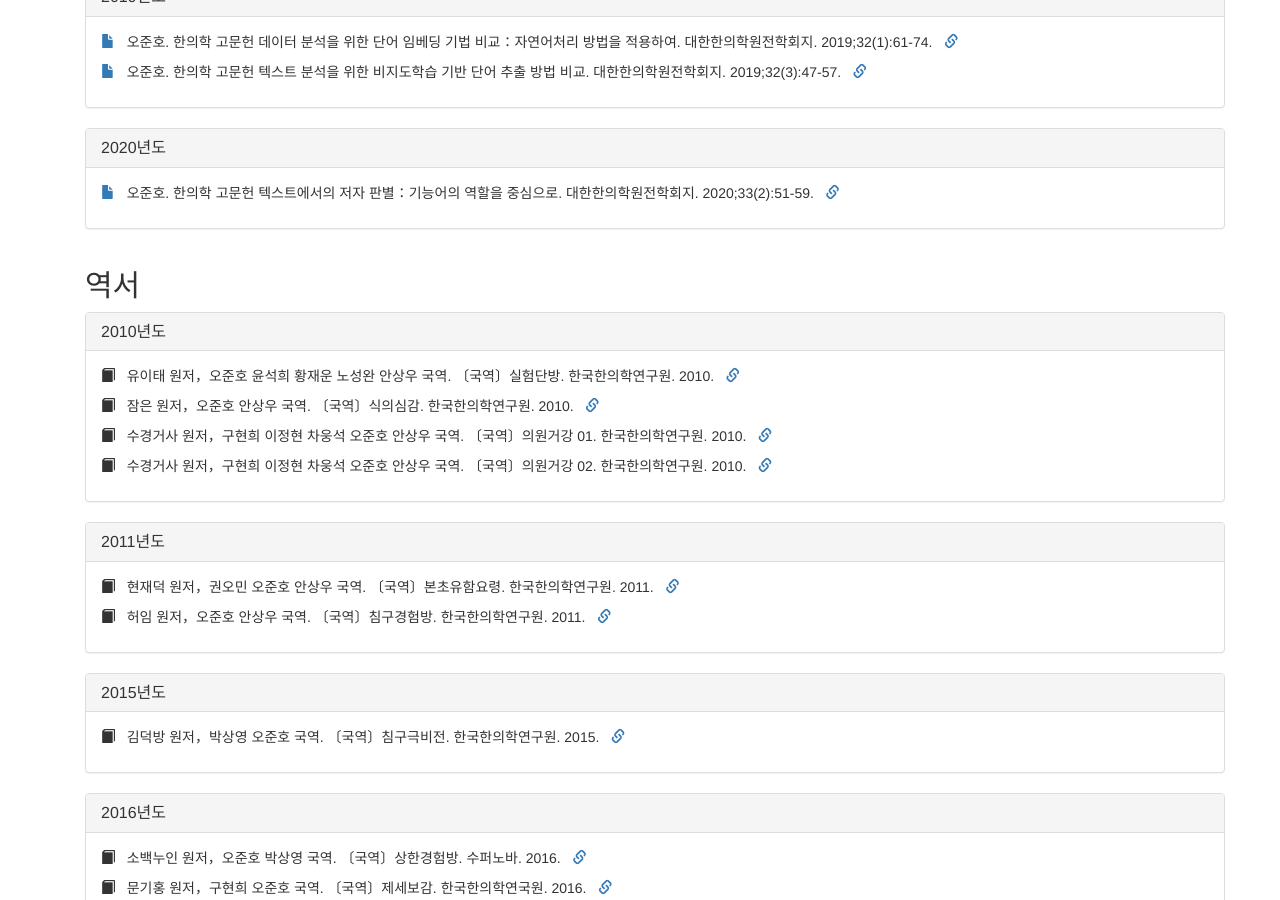
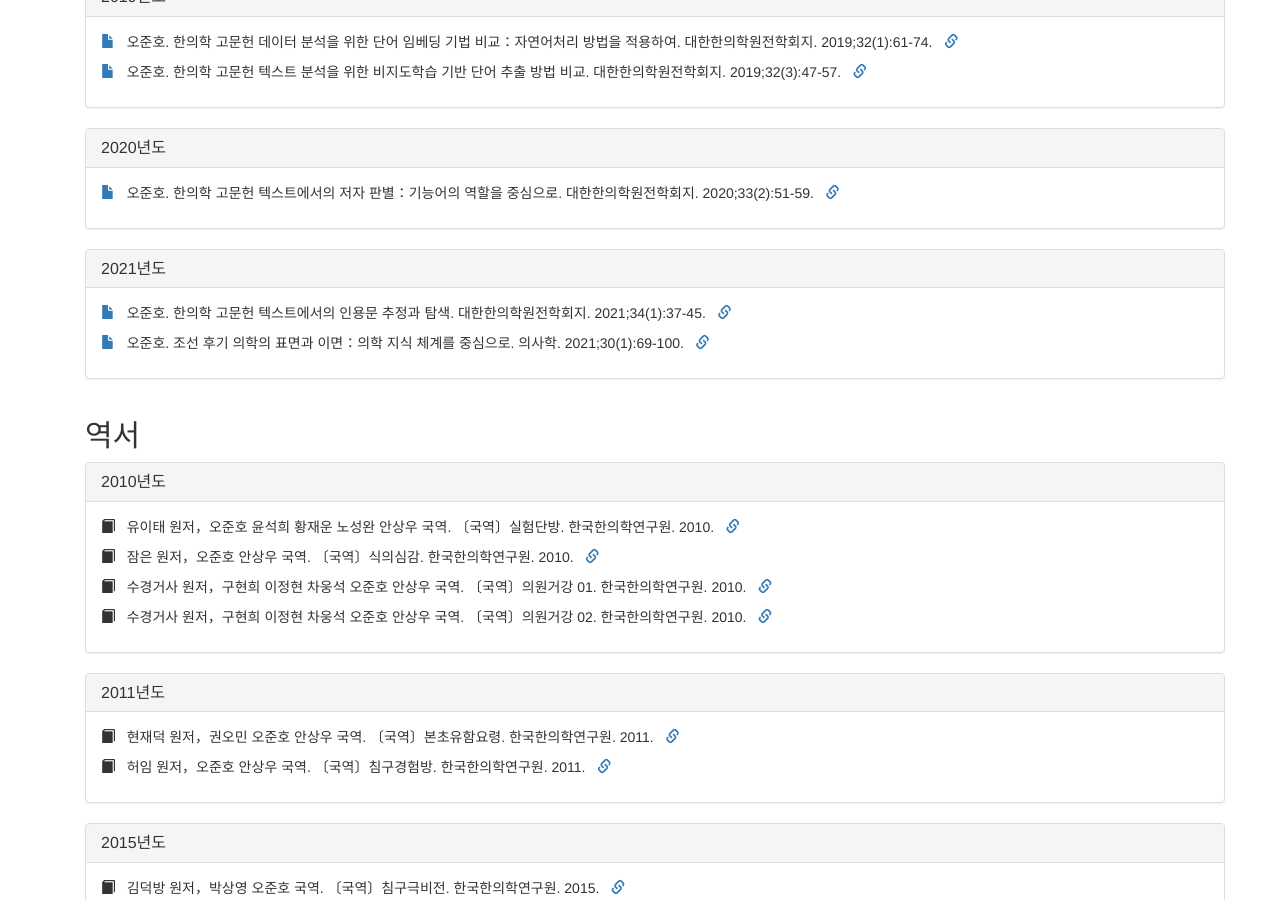
Before and after one commit to pinedance/research, a Jekyll site: the page built from list-raw.html, in a window 1280 px wide and 900 px high, scrolled down 3406 px. Built offline with Jekyll 4.4.1, drawn with Linux system fonts in a browser that asks for light colours; nearby versions of some CDN libraries.

Commit message:
add 2021 상반기 연구결과

```diff
--- a/_data/cons.yaml
+++ b/_data/cons.yaml
@@ -1,2 +1,2 @@
-years: ['2004', '2005', '2006', '2007', '2008', '2009', '2010', '2011', '2012', '2013', '2014', '2015', '2016', '2017', '2018', '2019', '2020']
+years: ['2004', '2005', '2006', '2007', '2008', '2009', '2010', '2011', '2012', '2013', '2014', '2015', '2016', '2017', '2018', '2019', '2020', '2021']
 categorys: ['논문', '저서', '역서', '발표', '기타']
--- a/_data/researchData.yaml
+++ b/_data/researchData.yaml
@@ -1111,3 +1111,33 @@
   published:
     by: 한국한의학연구원
     date: "2020-12-10"
+
+# 2021
+
+- noo: '01'
+  category: "논문"
+  title: 한의학 고문헌 텍스트에서의 인용문 추정과 탐색
+  titleEn: Detecting Local Text Reuse in the Text of East Asian Traditional Medicine
+  ref: "https://jkmc.jams.or.kr/po/volisse/sjPubsArtiPopView.kci?soceId=INS000001846&artiId=SJ0000001491&sereId=SER000000001&submCnt=2"
+  localfile: pdf
+  year: "2021"
+  author: 오준호
+  published:
+    by: 대한한의학원전학회지
+    vol: "34(1)"
+    page: "37-45"
+  summary: "한의학 고문헌 텍스트에서 인용문을 자동으로 탐색해 보자."
+
+- noo: '02'
+  category: "논문"
+  title: 조선 후기 의학의 표면과 이면：의학 지식 체계를 중심으로
+  titleEn: The surface and the back of late Joseon medicine：Centered on medical knowledge system
+  ref: "https://kjmh.jams.or.kr/po/volisse/sjPubsArtiPopView.kci?soceId=INS000000141&artiId=SJ0000000339&sereId=SER000000001&submCnt=3"
+  localfile: pdf
+  year: "2021"
+  author: 오준호
+  published:
+    by: 의사학
+    vol: "30(1)"
+    page: "69-100"
+  summary: "조선 후기 동의(東醫)와 명의(明醫)의 갈등 양상에 주목해 보자."
```
Also changed, not shown: Gemfile.lock, 2 other files.
